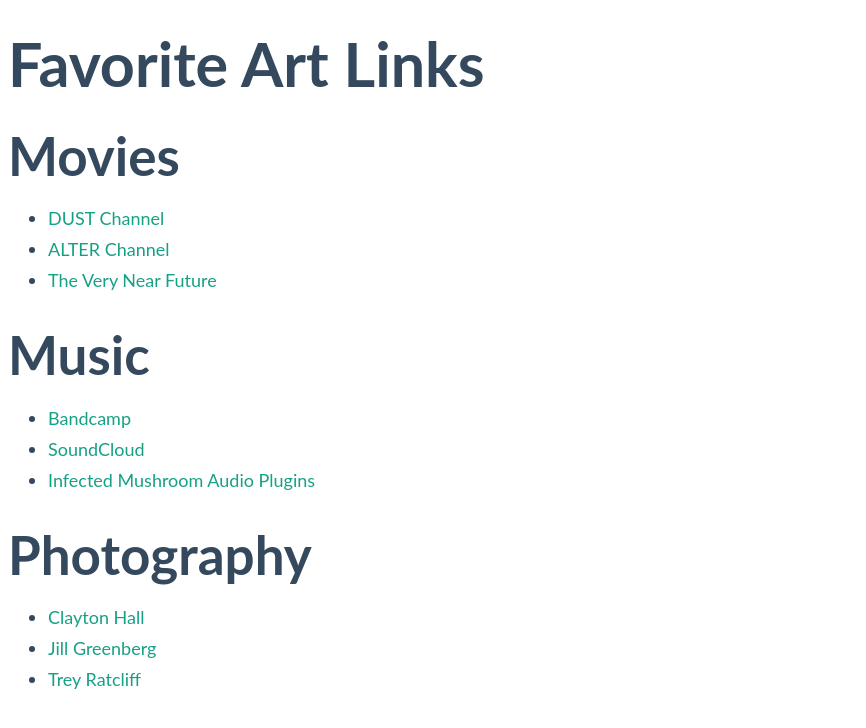
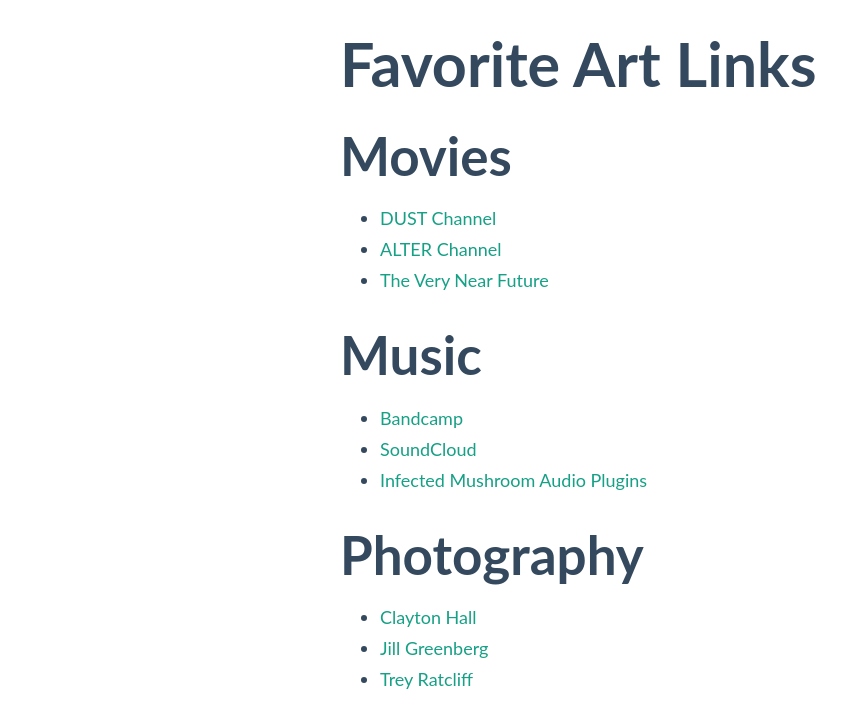
Before and after one commit to cis133da-2022-fall-2/art-resources-demo, a plain HTML site: page index.html in a window 1280 px wide. Shown: the whole page, without its empty margins (0-866 px from the left). Drawn offline with Linux system fonts and the light colour scheme; a web font is replaced by a local one.

Commit message:
Center main content

```diff
--- a/index.html
+++ b/index.html
@@ -9,6 +9,7 @@
     <title>Art Resources Demo</title>
   </head>
   <body>
+    <div id="content">
       <h1>Favorite Art Links</h1>
       <h2>Movies</h2>
       <ul>
@@ -28,5 +29,6 @@
         <li><a href="https://www.jillgreenberg.com/">Jill Greenberg</a></li>
         <li><a href="https://stuckincustoms.com/">Trey Ratcliff</a></li>
       </ul>
+    </div>
   </body>
 </html>
--- a/style.css
+++ b/style.css
@@ -0,0 +1,4 @@
+#content {
+  max-width: 600px;
+  margin: auto;
+}
```
Lines whose indentation alone changed are shown as unchanged.
